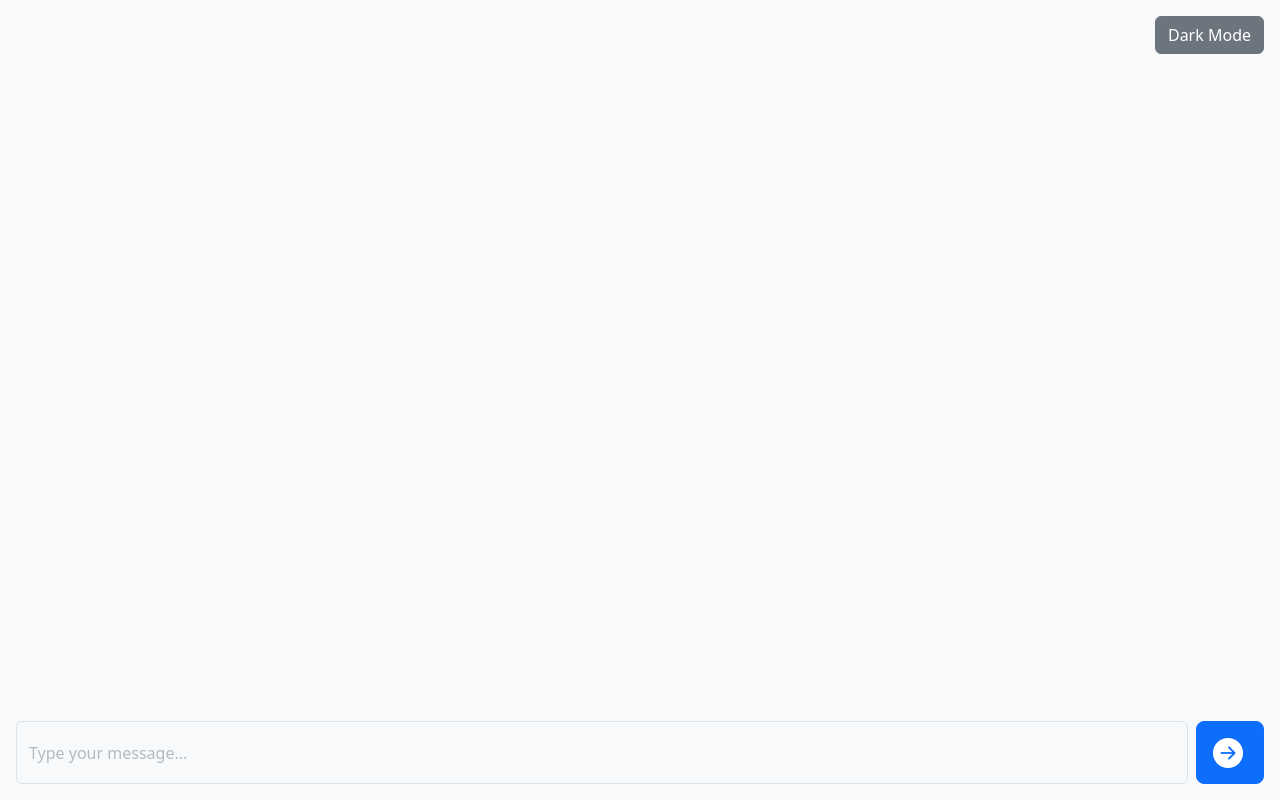
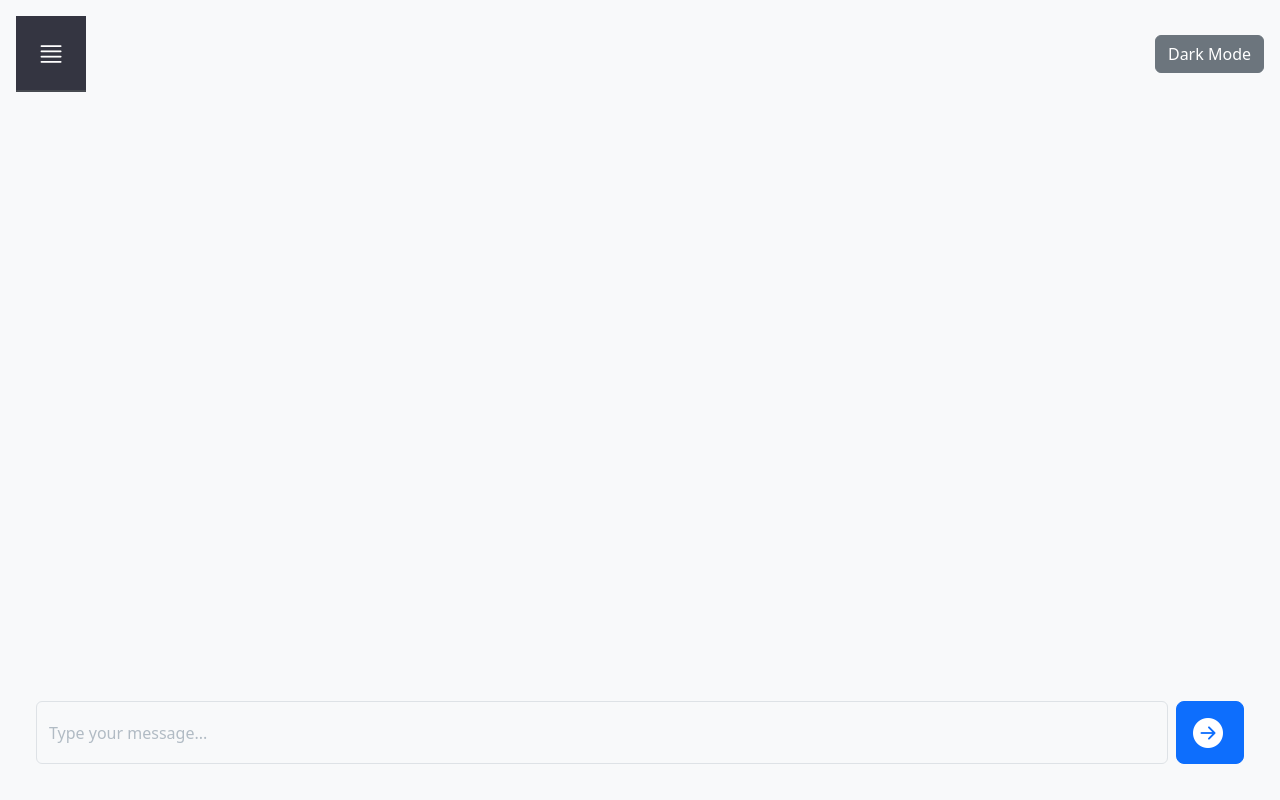
Before and after one commit to kcw00/aichatapp, a React (Vite) app in the folder frontend/: page / in a window 1280 px wide. Built offline with nearby package versions, Linux system fonts and the light colour scheme.

Commit message:
sidebar working

```diff
--- a/frontend/src/App.jsx
+++ b/frontend/src/App.jsx
@@ -3,12 +3,25 @@ import 'bootstrap/dist/css/bootstrap.min.css'
 import 'bootstrap/dist/js/bootstrap.min.js'
 import 'bootstrap-icons/font/bootstrap-icons.css'
 import axios from 'axios'
+import Sidebar from './components/SideBar'
 
 function App() {
   const [isDarkMode, setIsDarkMode] = useState(false)
   const [messages, setMessages] = useState([])
   const [input, setInput] = useState('')
   const [answer, setAnswer] = useState('') // State to hold the answer from the API
+  const [isCollapsed, setIsCollapsed] = useState(true)
+
+
+  const toggleSidebar = () => {
+    setIsCollapsed(!isCollapsed)
+  }
+
+  const togglable = isCollapsed ? "collapsed" : ""
+
+  useEffect(() => {
+    document.body.className = togglable
+  }, [isCollapsed])
 
   const toggleTheme = () => {
     setIsDarkMode(!isDarkMode)
@@ -48,13 +61,24 @@ function App() {
 
 
   return (
-    <div className={`app-container d-flex flex-column vh-100 ${switchMode}`}>
+    <div className={`main-container d-flex vh-100 ${switchMode}`}>
+      <Sidebar isCollapsed={togglable}/>
+      <div className="content">
+
+        <div className="d-flex flex-column flex-grow-1">
           <header className="py-3 d-flex justify-content-between align-items-center px-3">
+
+            <nav className="navbar">
+              <button className="toggler-btn" onClick={toggleSidebar}>
+                <i class="bi bi-justify"></i>
+              </button>
+            </nav>
             <button onClick={toggleTheme} className="btn btn-secondary ms-auto">
               {isDarkMode ? 'Light Mode' : 'Dark Mode'}
             </button>
           </header>
-
+        </div>
+        <div className="chat-area">
           {/* Message List */}
           <div className="message-list flex-grow-1 overflow-auto p-3">
             {messages.map((message, index) => (
@@ -86,6 +110,10 @@ function App() {
             </button>
           </form>
         </div>
+
+      </div>
+
+    </div>
   )
 }
 
--- /dev/null
+++ b/frontend/src/components/Sidebar.jsx
@@ -0,0 +1,28 @@
+
+function Sidebar({ isCollapsed }) {
+
+
+    return (
+        <div className="d-flex">
+            <aside className={`sidebar ${isCollapsed}`}>
+                <div className="sidebar-logo">
+                    <h3>AI CHAT</h3>
+                </div>
+                <ul className="sidebar-nav">
+                    <li className="sidebar-header">Previous Chats</li>
+                    <li>
+                        <a href="#" className="sidebar-link">Chat 1</a>
+                    </li>
+                    <li>
+                        <a href="#" className="sidebar-link">Chat 2</a>
+                    </li>
+                    <li>
+                        <a href="#" className="sidebar-link">Chat 3</a>
+                    </li>
+                </ul>
+            </aside>
+        </div>
+    );
+}
+
+export default Sidebar;
--- a/frontend/src/index.css
+++ b/frontend/src/index.css
@@ -1,10 +1,6 @@
 @import url("https://fonts.googleapis.com/css2?family=Quicksand:wght@400;700&family=Roboto+Condensed:wght@400;700&display=swap");
 
-.app-container {
-  display: flex;
-  flex-direction: column;
-  height: 100vh;
-}
+
 
 /* Dark and Light Modes */
 body.bg-dark {
@@ -57,3 +53,122 @@ button {
   font-size: 1.5em;
   opacity: 1;
 }
+
+/* Full page layout */
+.main-container {
+  display: flex;
+  height: 100vh;
+  background-color: #343541;
+  color: white;
+}
+
+/* Sidebar styles */
+.sidebar {
+  width: 264px;
+  height: 100%;
+  background-color: #202123;
+  display: flex;
+  flex-direction: column;
+  transition: all 0.3s ease-in-out;
+  overflow-x: hidden;
+}
+
+.sidebar.collapsed {
+  width: 0px;
+}
+
+.sidebar.collapsed .sidebar-logo h3 {
+  display: none;
+}
+
+.sidebar.collapsed .sidebar-header {
+  display: none;
+}
+
+.sidebar.collapsed .sidebar-link {
+  text-align: center;
+  padding: 10px;
+  font-size: 1.5rem;
+}
+
+/* Sidebar Logo */
+.sidebar-logo {
+  padding: 1rem;
+  text-align: center;
+  font-size: 1.25rem;
+  font-weight: bold;
+}
+
+/* Sidebar Navigation */
+.sidebar-nav {
+  flex: 1;
+  padding: 0;
+}
+
+.sidebar-header {
+  padding: 10px 20px;
+  font-size: 0.85rem;
+  text-transform: uppercase;
+  font-weight: bold;
+  color: #a1a1a1;
+}
+
+.sidebar-link {
+  display: block;
+  padding: 12px 20px;
+  color: white;
+  font-size: 1rem;
+  text-decoration: none;
+  transition: background 0s ease-in-out;
+}
+
+.sidebar-link:hover {
+  background-color: #aeb2bf;
+  border-radius: 5px;
+}
+
+/* Main content area */
+.content {
+  flex-grow: 1;
+  display: flex;
+  flex-direction: column;
+  overflow-y: auto;
+}
+
+/* Navbar and Toggler Button */
+.navbar {
+  padding: 15px;
+  background: #343541;
+  border-bottom: 2px solid #474A50;
+}
+
+.toggler-btn {
+  background: none;
+  border: none;
+  color: white;
+  font-size: 1.75rem;
+  cursor: pointer;
+}
+
+.toggler-btn:hover {
+  opacity: 0.8;
+}
+
+/* Chat area */
+.chat-area {
+  padding: 20px;
+}
+
+/* Responsive Behavior */
+@media (max-width: 768px) {
+  .sidebar {
+    position: absolute;
+    left: 0;
+    top: 0;
+    height: 100%;
+  }
+
+  .sidebar.collapsed {
+    margin-left: -400px;
+  }
+}
```
Lines whose indentation alone changed are shown as unchanged.
